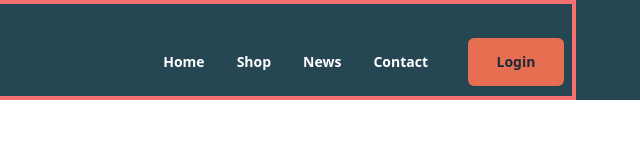
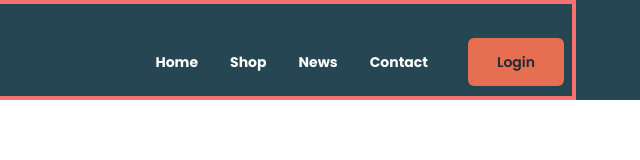
Before and after one commit to shoriful-hasan/Biker_zone, a plain HTML site: page index.html in a window 1280 px wide. Shown: the full height of the page, 640-1280 px from the left. Drawn offline with nearby package versions, Linux system fonts and the light colour scheme.

Commit message:
second commit

```diff
--- a/index.html
+++ b/index.html
@@ -5,11 +5,28 @@
     <meta name="viewport" content="width=device-width, initial-scale=1.0">
     <title>Biker_Zone</title>
     <link rel="shortcut icon" href="./images/icons/star-solid.svg" type="image/x-icon">
+
+<!-- google font cdn -->
+<link rel="preconnect" href="https://fonts.googleapis.com">
+<link rel="preconnect" href="https://fonts.gstatic.com" crossorigin>
+<link href="https://fonts.googleapis.com/css2?family=Poppins:ital,wght@0,100;0,200;0,300;0,400;0,500;0,600;0,700;0,800;0,900;1,100;1,200;1,300;1,400;1,500;1,600;1,700;1,800;1,900&display=swap" rel="stylesheet">
+
+
+
+
     <!-- Daisyui CDN -->
     <link href="https://cdn.jsdelivr.net/npm/daisyui@4.12.10/dist/full.min.css" rel="stylesheet" type="text/css" />
     <script src="https://cdn.tailwindcss.com"></script>
+
+    <style>
+        .font-poppins {
+          font-family: 'Poppins', sans-serif;
+        }
+      </style>
+
+
 </head>
-<body>
+<body class="font-poppins">
 
 <header class="bg-[#264653]">
 
```
